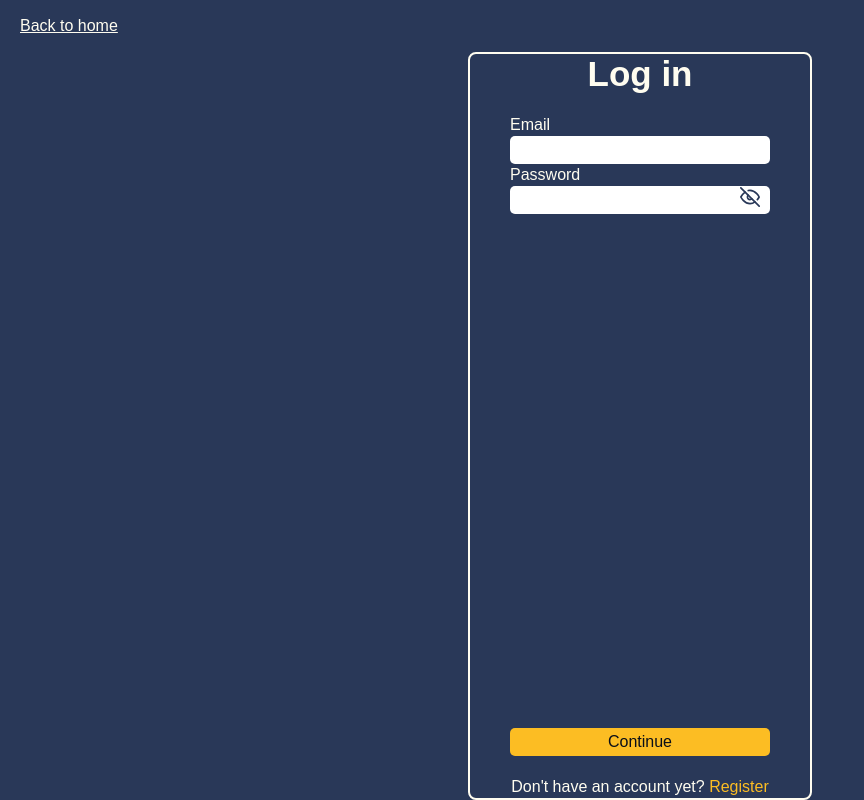
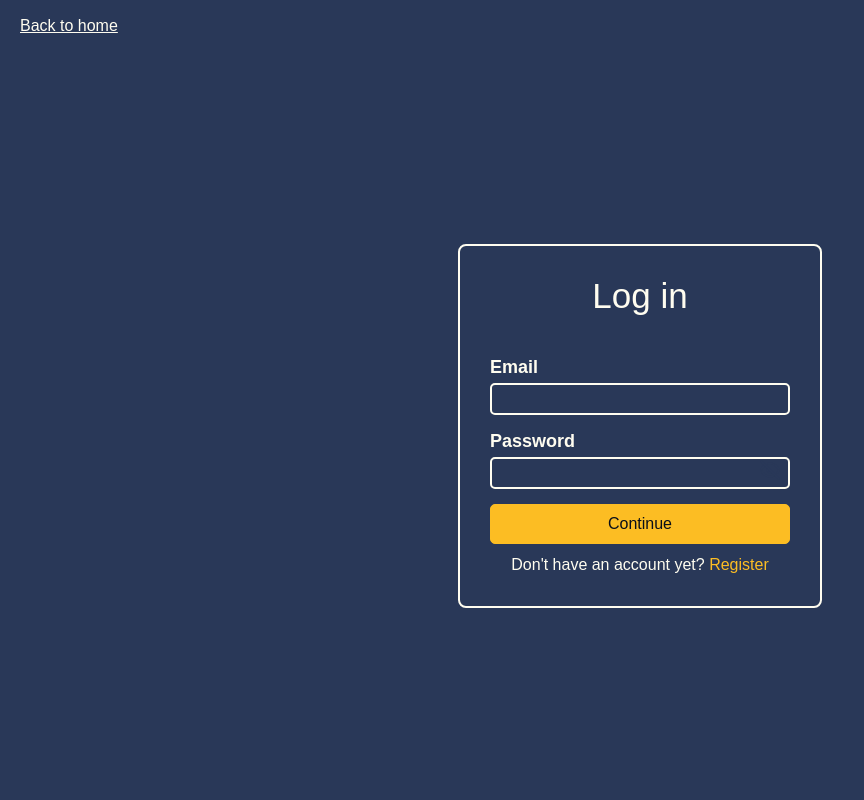
Before and after one commit to Mael-Roulette/PixelTime, a React (Vite) app in the folder frontend/: page /connexion in a window 1280 px wide. Shown: the whole page, without its empty margins (0-864 px from the left). Built offline with nearby package versions, Linux system fonts and the light colour scheme; no server answers; a web font is replaced by a local one.

Commit message:
Connexion

```diff
--- a/frontend/src/pages/Auth/LogIn.jsx
+++ b/frontend/src/pages/Auth/LogIn.jsx
@@ -26,7 +26,7 @@ export default function LogIn() {
         <div className="main-login-form">
           <h1>{t("login.title")}</h1>
           <form>
-            <div>
+            <div className="form-group">
               <label htmlFor="email">
                 Email
                 <input type="email" name="email" />
--- a/frontend/src/scss/base/_typography.scss
+++ b/frontend/src/scss/base/_typography.scss
@@ -4,6 +4,7 @@
 /* ---------- Titre ( Heading ) ---------- */
 h1, h2, h3 {
     font-family: $font-primary;
+    font-weight: $fregular;
 }
 
 h1 {
--- a/frontend/src/scss/components/_index.scss
+++ b/frontend/src/scss/components/_index.scss
@@ -1,3 +1,4 @@
 @forward 'footer';
 @forward 'header';
 @forward 'buttons';
+@forward 'inputs';
--- a/frontend/src/scss/components/_inputs.scss
+++ b/frontend/src/scss/components/_inputs.scss
@@ -9,10 +9,9 @@ input[type="password"]
     background-color: $blue;
     padding: 0.5rem;
     border-radius: 4px;
-    border: none;
+    border: solid 2px $white;
     font-family: $font-primary;
     font-size: 1.6rem;
-
     color: $black;
 
     &:focus {
--- a/frontend/src/scss/pages/_auth.scss
+++ b/frontend/src/scss/pages/_auth.scss
@@ -23,15 +23,17 @@
     background-color: $blue;
     height: calc(100vh - 5.2rem);
     color: $white;
+    padding: 6rem 2rem;
+
+    h1 {
+        margin: 4rem 0;
+    }
 
     &-form {
         display: flex;
         flex-direction: column;
         align-items: center;
-        height: fit-content;
-        width: fit-content;
-        margin: 0 auto;
-        padding: 0 2rem;
+        width: 100%;
         height: 100%;
 
         form {
@@ -39,22 +41,22 @@
             flex-direction: column;
             justify-content: space-between;
             gap: 1.5rem;
-            padding: 2rem;
             width: 30rem;
             height: 100%;
+            margin-bottom: 1rem;
 
-            input {
-                padding: 0.5rem;
-                border-radius: 4px;
-                border: none;
-                font-family: $font-primary;
-                font-size: 1.6rem;
-                color: $black;
-                width: 100%;
+            .form-group {
+                display: flex;
+                flex-direction: column;
+                gap: 1.5rem;
 
-                &:focus {
-                    outline: none;
-                    box-shadow: 0 0 0 2px $yellow;
+                label {
+                    display: flex;
+                    flex-direction: column;
+                    gap: 0.5rem;
+                    width: 100%;
+                    font-size: 1.8rem;
+                    font-weight: $fsemibold;
                 }
             }
 
@@ -82,9 +84,20 @@
 
 @include responsive("lg") {
     .main-login {
+        display: flex;
+        align-items: center;
+        justify-content: center;
+
+        h1 {
+            margin: 0 0 4rem 0;
+        }
+
         &-form {
+            width: fit-content;
+            height: fit-content;
             border: solid 2px $white;
             border-radius: 8px;
+            padding: 3rem;
         }
     }
 
```
